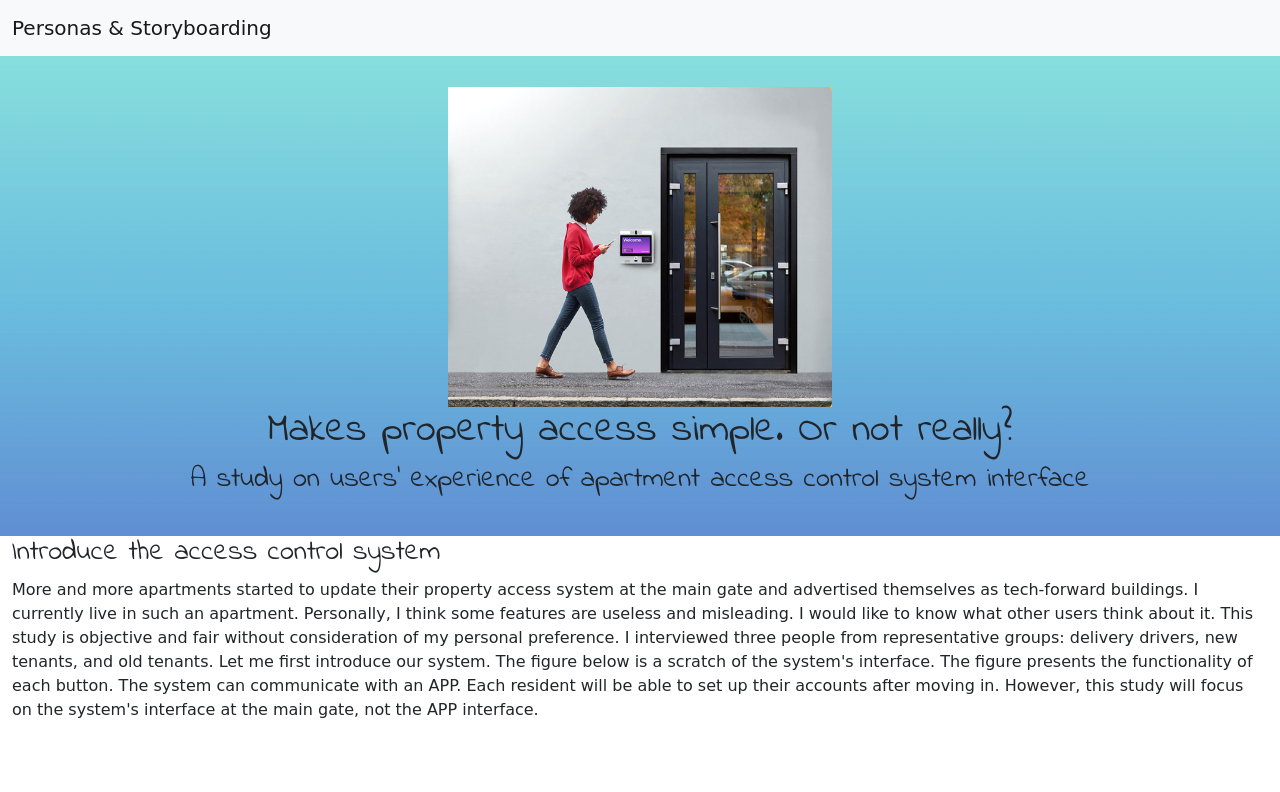
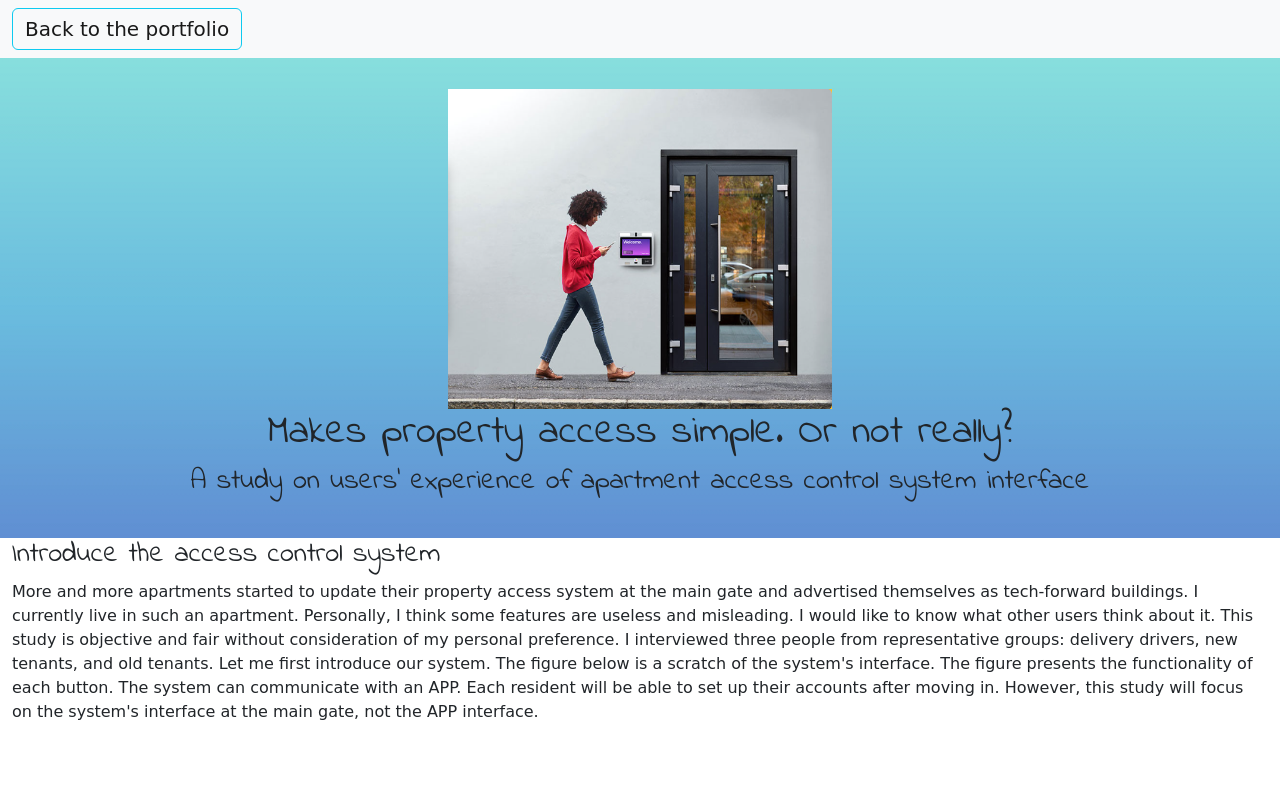
Before and after one commit to happykitten123456/uiuxhw1, a plain HTML site: page index.html in a window 1280 px wide. Shown: the top 792 px of the page. Drawn offline with Linux system fonts and the light colour scheme; a web font is replaced by a local one.

Commit message:
Update index.html

```diff
--- a/index.html
+++ b/index.html
@@ -13,7 +13,7 @@
 
     <nav class = "navbar narbar-expand-sm navbar-light bg-light">
         <div class = "container-fluid">
-            <a class = "navbar-brand" href = "#">Personas & Storyboarding</a>
+            <a class="navbar-brand btn btn-outline-info" href="https://happykitten123456.github.io/portfolio/" role="button">Back to the portfolio</a>
             <div class="collapse navbar-collapse">
               <ul class = "navbar-nav">
                   <li class = "navbar-item"><a href="#A" class="nav-link">A</a></li>
```
